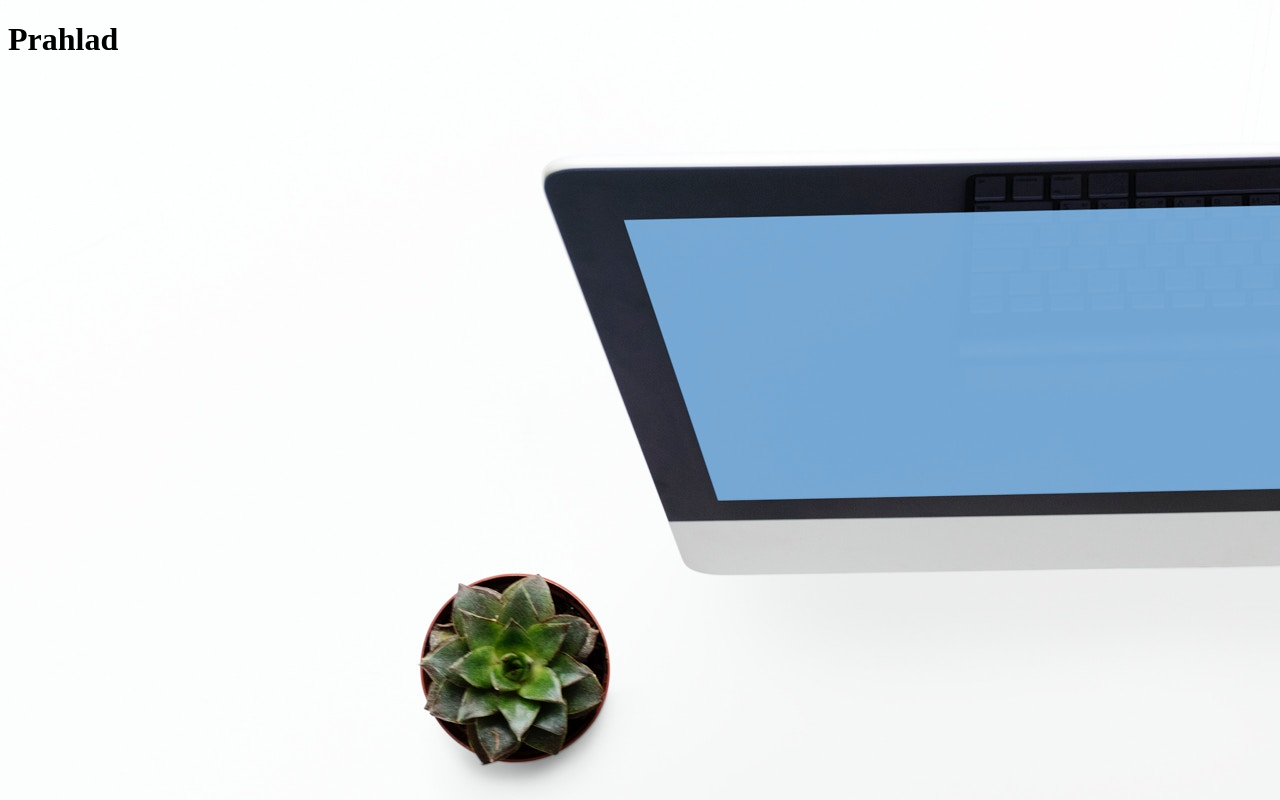
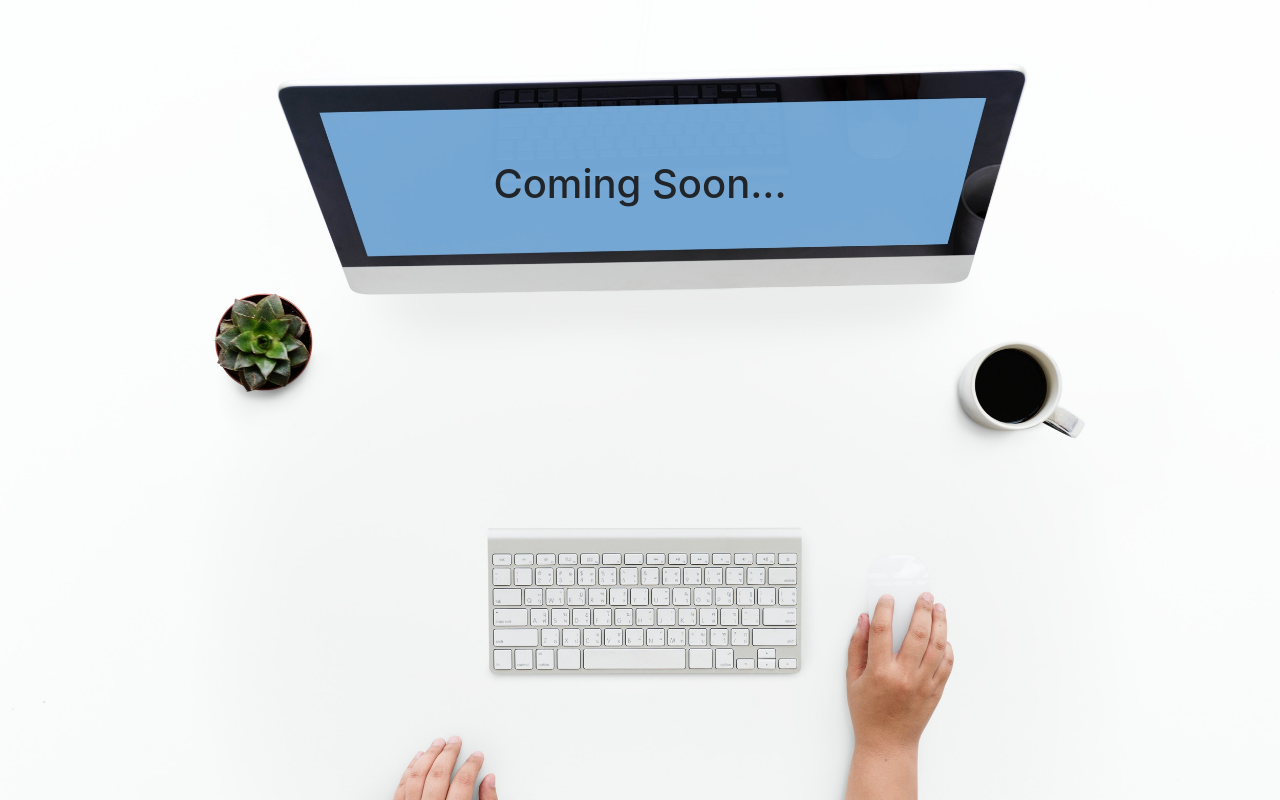
Before and after one commit to prahlad-mishra/prahlad-mishra.github.io, a plain HTML site: page index.html in a window 1280 px wide. Drawn offline with nearby package versions, Linux system fonts and the light colour scheme.

Commit message:
Coming soon

```diff
--- a/index.html
+++ b/index.html
@@ -2,8 +2,12 @@
 <html>
 <head>
 	<title>Prahlad Mishra</title>
+	<link rel="stylesheet" href="https://stackpath.bootstrapcdn.com/bootstrap/4.1.0/css/bootstrap.min.css" integrity="sha384-9gVQ4dYFwwWSjIDZnLEWnxCjeSWFphJiwGPXr1jddIhOegiu1FwO5qRGvFXOdJZ4" crossorigin="anonymous">
 </head>
-<body style="background: url(rawpixel-com-596096-unsplash.jpg);height:500px; width: 100%">
-	<h1>Prahlad</h1>
+<body style="background: url(rawpixel-com-596096-unsplash.jpg) no-repeat top center; background-size: cover; height:100%; width: 100%;">
+	<h1 style="text-align: center; margin-top: 10rem;">Coming Soon...</h1>
+	<script src="https://code.jquery.com/jquery-3.3.1.slim.min.js" integrity="sha384-q8i/X+965DzO0rT7abK41JStQIAqVgRVzpbzo5smXKp4YfRvH+8abtTE1Pi6jizo" crossorigin="anonymous"></script>
+	<script src="https://cdnjs.cloudflare.com/ajax/libs/popper.js/1.14.0/umd/popper.min.js" integrity="sha384-cs/chFZiN24E4KMATLdqdvsezGxaGsi4hLGOzlXwp5UZB1LY//20VyM2taTB4QvJ" crossorigin="anonymous"></script>
+	<script src="https://stackpath.bootstrapcdn.com/bootstrap/4.1.0/js/bootstrap.min.js" integrity="sha384-uefMccjFJAIv6A+rW+L4AHf99KvxDjWSu1z9VI8SKNVmz4sk7buKt/6v9KI65qnm" crossorigin="anonymous"></script>
 </body>
 </html>
```
